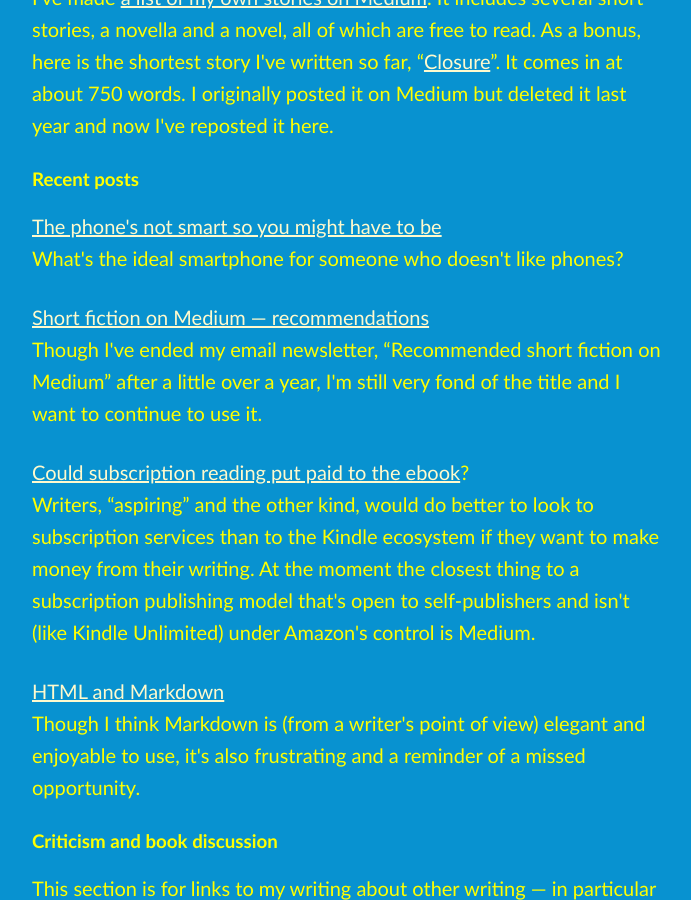
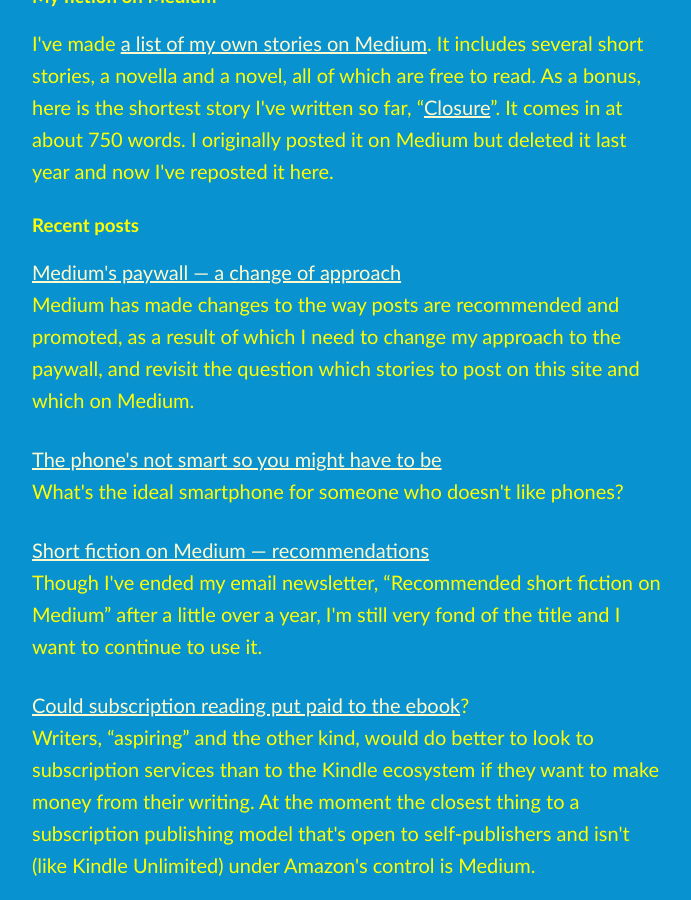
Before and after one commit to artkavanagh/github.io, a Jekyll site: the page index.html, which Jekyll copies as it is, in a window 1280 px wide and 900 px high, scrolled down 932 px. Shown: the whole window, without its empty margins (292-983 px from the left). Built offline with Jekyll 4.4.1, drawn with Linux system fonts in a browser that asks for light colours; some of the changed text lies outside the part shown.

Commit message:
Update index.html

```diff
--- a/index.html
+++ b/index.html
@@ -7,6 +7,7 @@
 </head><body>
 <header>
 <h1>Art Kavanagh</h1>
+<p class="social"><a href="https://micro.blog/artkavanagh" rel="me">Micro blog</a> | <a href="https://mix.com/artkavanagh">Mix</a> | <a href="https://medium.com/@artkavanagh">Medium</a></p>
 <hr>
 </header>
 <h1>Introduction</h1>
@@ -26,6 +27,9 @@
 <p>I&apos;ve made <a href="https://www.artkavanagh.ie/fiction-list">a list of my own stories on Medium</a>. It includes several short stories, a novella and a novel, all of which are free to read. As a bonus, here is the shortest story I&apos;ve written so far, &ldquo;<a href="https://www.artkavanagh.ie/Closure">Closure</a>&rdquo;. It comes in at about 750 words. I originally posted it on Medium but deleted it last year and now I&apos;ve reposted it here.</p>
 
 <h3>Recent posts</h3>
+
+<p><a href="https://www.artkavanagh.ie/Medium-paywall-change.html">Medium&apos;s paywall — a change of approach</a><br />
+Medium has made changes to the way posts are recommended and promoted, as a result of which I need to change my approach to the paywall, and revisit the question which stories to post on this site and which on Medium.</p>
 
 <p><a href="https://www.artkavanagh.ie/phone-smarts">The phone&apos;s not smart so you might have to be</a><br/>
 What&apos;s the ideal smartphone for someone who doesn&apos;t like phones?</p>
```
